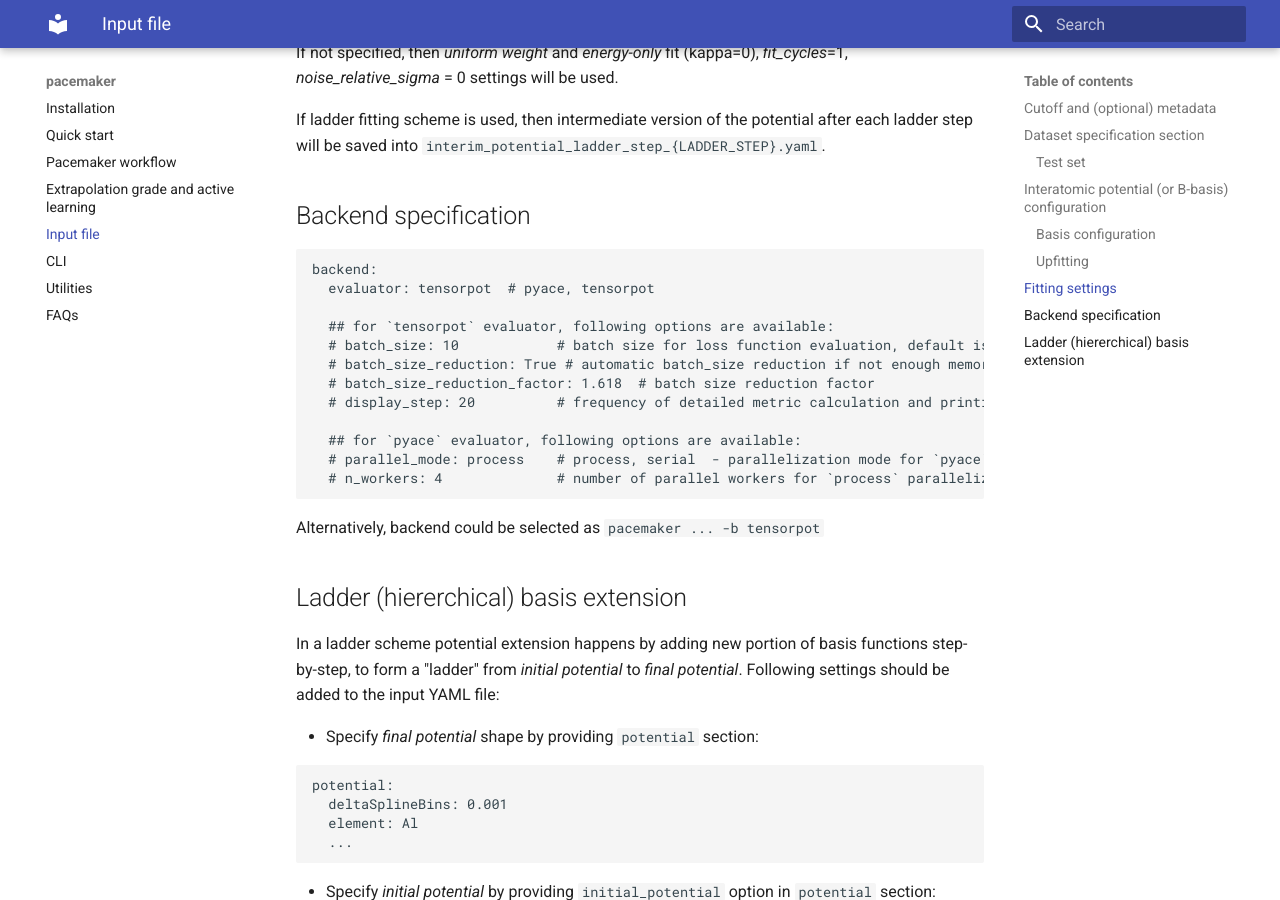
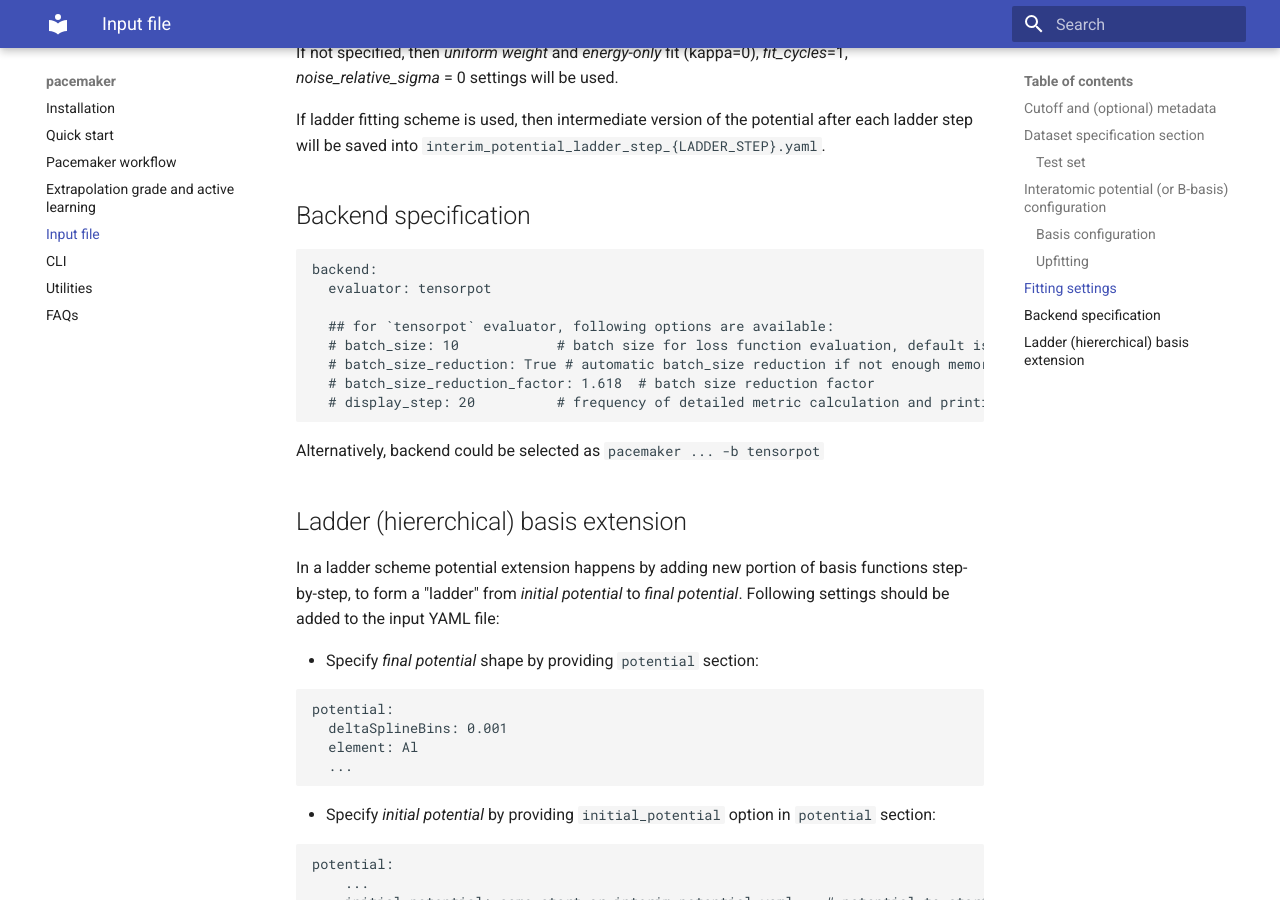
Before and after one commit to ICAMS/python-ace, an MkDocs documentation site: the page built from docs/pacemaker/inputfile.md, in a window 1280 px wide and 900 px high, scrolled down 5915 px. Built offline with MkDocs 1.6.1 and Material for MkDocs 9.7.7, drawn with Linux system fonts in a browser that asks for light colours.

Commit message:
Update inputfile.md

````diff
--- a/docs/pacemaker/inputfile.md
+++ b/docs/pacemaker/inputfile.md
@@ -290,17 +290,13 @@ into `interim_potential_ladder_step_{LADDER_STEP}.yaml`.
 
 ```YAML
 backend:
-  evaluator: tensorpot  # pyace, tensorpot
+  evaluator: tensorpot
 
   ## for `tensorpot` evaluator, following options are available:
   # batch_size: 10            # batch size for loss function evaluation, default is 10
   # batch_size_reduction: True # automatic batch_size reduction if not enough memory (default - True)
   # batch_size_reduction_factor: 1.618  # batch size reduction factor
   # display_step: 20          # frequency of detailed metric calculation and printing
-
-  ## for `pyace` evaluator, following options are available:
-  # parallel_mode: process    # process, serial  - parallelization mode for `pyace` evaluator
-  # n_workers: 4              # number of parallel workers for `process` parallelization mode
 ```
 Alternatively, backend could be selected as `pacemaker ... -b tensorpot`
 
````
